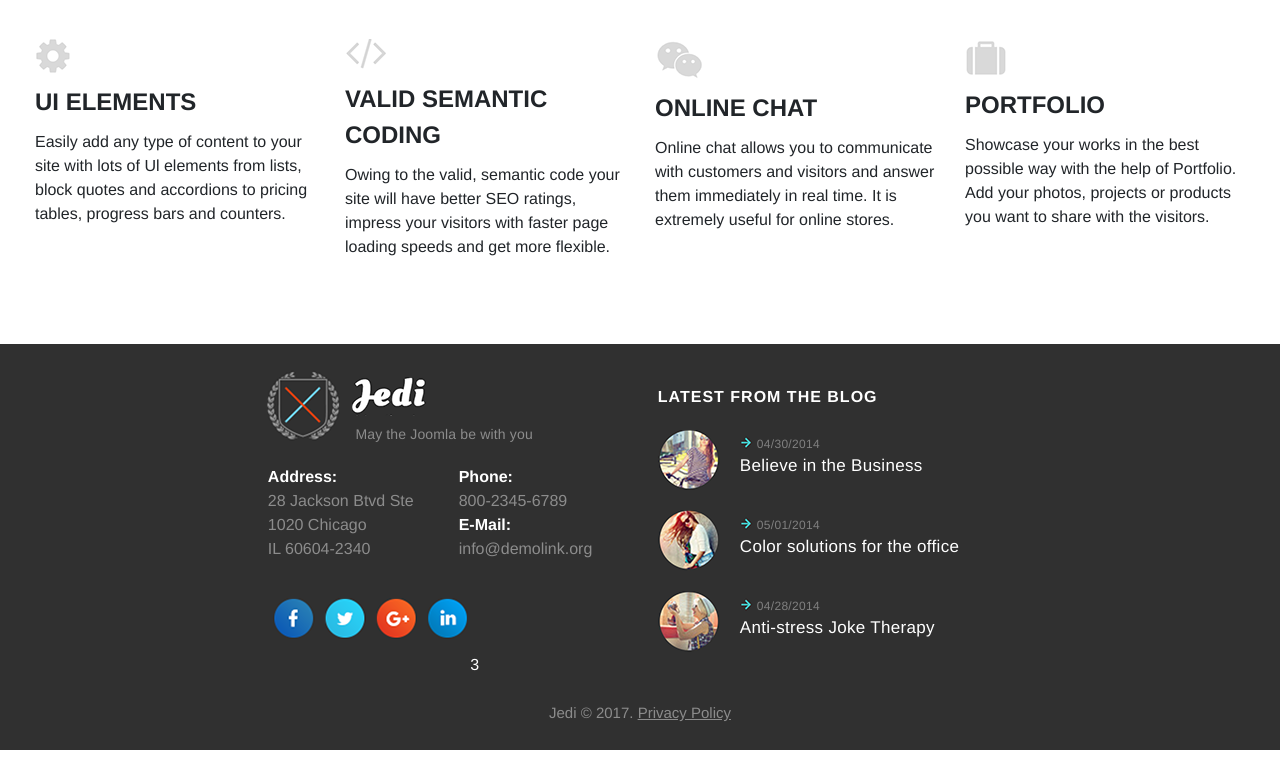
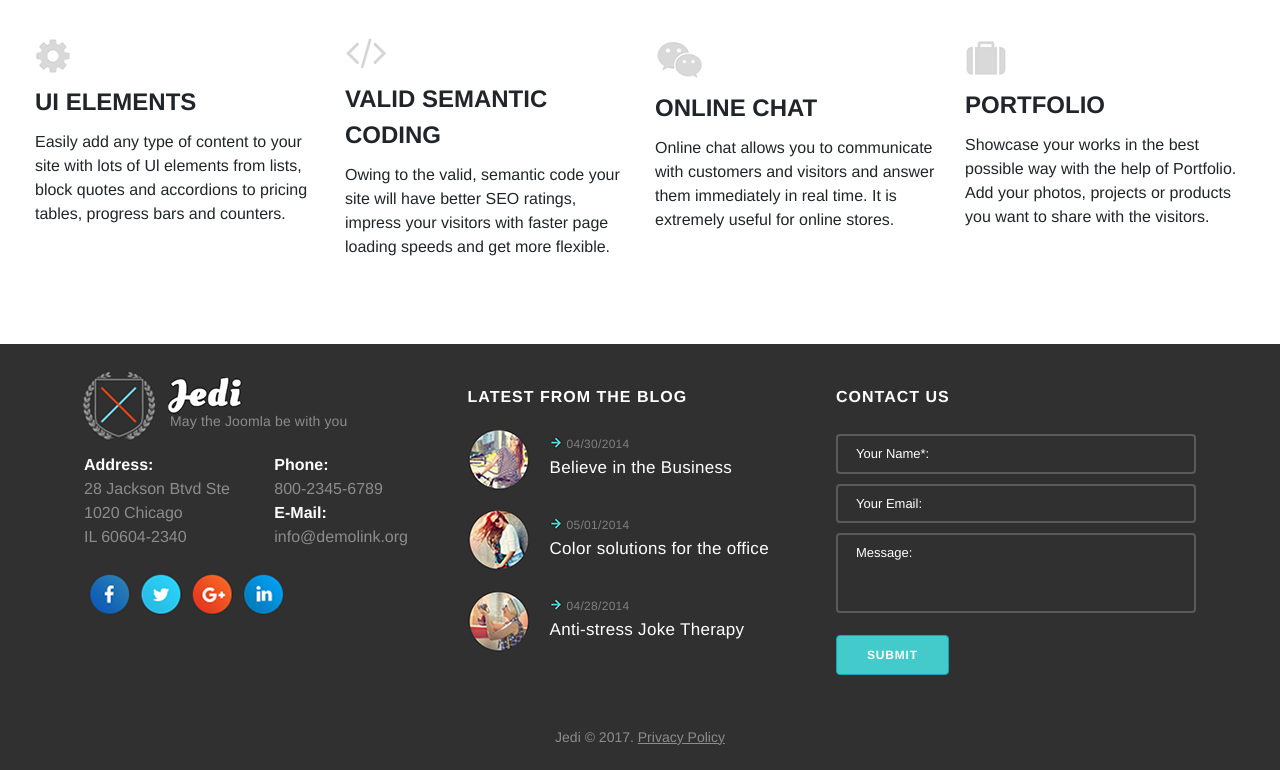
Before and after one commit to diiceas/fd-test, a plain HTML site: page index.html in a window 1280 px wide. Shown: the part 2602-3372 px from the top of the page. Drawn offline with nearby package versions, Linux system fonts and the light colour scheme.

Commit message:
add footer form

```diff
--- a/css/footer.css
+++ b/css/footer.css
@@ -6,7 +6,8 @@ footer {
 footer > .top > .left > .logo-jedi {
   position: relative;
   width: 267px;
-  margin-bottom: 10px;
+  display: inline-block;
+  margin-bottom: 4px;
 }
 
 /* footer .logo-jedi {
@@ -36,9 +37,9 @@ footer > .top > .left > .logo-jedi > div.jedi {
 footer > .top > .left > .logo-jedi > span.text {
   font-size: 14px;
   position: absolute;
-  right: 2px;
-  bottom: 10px;
   letter-spacing: 0.15px;
+  left: 86px;
+  top: 41px;
 }
 
 footer .text-grey {
@@ -46,34 +47,49 @@ footer .text-grey {
 }
 
 footer > .top {
-  padding-top: 26px;
-  padding-left: 86px;
-  padding-right: 86px;
+  padding: 26px 84px 30px;
 }
 
 footer > .top > .left {
-  width: 375px;
+  width: 335px;
+}
+
+footer > .top > .left > .social {
+  margin-top: 25px;
 }
 
 footer > .top > .left > .social > .icon {
-  margin: 25px 5px 0;
+  margin: 0px 5px 0;
 }
 
 footer > .top > .left > .address {
-  padding-right: 45px;
+  padding-right: 40px;
+  display: inline-block;
+}
+
+footer > .top > .left > .phone-email {
+  display: inline-block;
 }
 
 footer .bottom {
   text-align: center;
-  padding: 25px 0;
-  font-size: 15px;
+  padding: 22px 0;
+  font-size: 14px;
 }
 
 footer .bottom a {
   text-decoration: underline;
 }
+footer > .top > .middle {
+  width: 320px;
+}
 
-footer > .top > .middle {
+footer > .top > .right {
+  width: 360px;
+}
+
+footer > .top > .middle,
+footer > .top > .right {
   padding-top: 15px;
 }
 
@@ -98,6 +114,7 @@ footer > .top > .middle > .blog-description > .date-title > .date {
   letter-spacing: 0.3px;
   display: block;
   margin-top: 6px;
+  margin-bottom: 2px;
   position: relative;
   left: 17px;
 }
@@ -115,6 +132,58 @@ footer > .top > .middle > .blog-description > .date-title > .date::before {
 footer > .top > .middle > .blog-description > .date-title > .title {
   letter-spacing: 0.3px;
   font-size: 17px;
+}
+
+footer > .top > .right > .title {
+  text-transform: uppercase;
+  font-weight: 600;
+  letter-spacing: 1px;
+  padding-bottom: 10px;
+}
+
+footer > .top > .right > form {
+  margin-top: 15px;
+  font-size: 13px;
+}
+
+footer > .top > .right > form input,
+footer > .top > .right > form textarea {
+  color: white;
+  background: transparent;
+  border-radius: 4px;
+  padding: 8px 18px;
+  outline: 0;
+  border-style: solid;
+  border: 2px solid #5a5a5a;
+  margin-top: 10px;
+  width: 100%;
+}
+
+footer > .top > .right > form textarea {
+  resize: none;
+  height: 80px;
+}
+
+footer > .top > .right > form input::placeholder,
+footer > .top > .right > form textarea::placeholder {
+  color: white;
+}
+
+footer > .top > .right > form button {
+  margin-top: 16px;
+  font-size: 12px;
+  text-transform: uppercase;
+  font-weight: bold;
+  letter-spacing: 0.8px;
+  padding: 10px 30px;
+  background-color: #43cbcb;
+}
+
+/*disable bootstrap shadow for the button*/
+footer > .top > .right > form .btn-info:hover,
+footer > .top > .right > form .btn-info:active,
+footer > .top > .right > form .btn-info:focus {
+  box-shadow: none !important;
 }
 
 /* footer .logo-jedi > div.jedi {
--- a/index.html
+++ b/index.html
@@ -92,8 +92,8 @@
       </section>
     </main>
     <footer>
-      <div class="top d-flex justify-content-center flex-row flex-wrap">
-        <div class="left d-flex justify-content-left flex-row flex-wrap">
+      <div class="top d-flex justify-content-between flex-row flex-wrap">
+        <div class="left">
           <div class="logo-jedi">
             <div class="sign"></div>
             <div class="jedi"></div>
@@ -113,7 +113,7 @@
             <b>E-Mail:</b><br />
             <span class="text-grey">info@demolink.org</span>
           </div>
-          <div class="social d-flex justify-content-center flex-row flex-wrap">
+          <div class="social d-flex justify-content-start flex-row flex-wrap">
             <div class="icon">
               <a href="#"><img src="assets/social/facebook.png"/></a>
             </div>
@@ -128,9 +128,9 @@
             </div>
           </div>
         </div>
-        <div class="middle col-lg-4">
+        <div class="middle">
           <span class="title">Latest from the blog</span>
-          <div class="blog-description d-flex justify-content-left flex-row flex-wrap">
+          <div class="blog-description d-flex justify-content-start flex-row flex-wrap">
             <div class="image"><img src="/assets/blog/1.png" /></div>
             <div class="date-title">
               <span class="date">04/30/2014</span>
@@ -139,7 +139,7 @@
               </span>
             </div>
           </div>
-          <div class="blog-description d-flex justify-content-left flex-row flex-wrap">
+          <div class="blog-description d-flex justify-content-start flex-row flex-wrap">
             <div class="image"><img src="/assets/blog/2.png" /></div>
             <div class="date-title">
               <span class="date">05/01/2014</span>
@@ -158,7 +158,15 @@
             </div>
           </div>
         </div>
-        <div class="right col-lg-4">3</div>
+        <div class="right">
+          <span class="title">Contact us</span>
+          <form>
+            <input name="name" type="text" placeholder="Your Name*:" />
+            <input name="email" type="text" placeholder="Your Email:" />
+            <textarea name="message" placeholder="Message:"></textarea>
+            <button type="button" class="btn btn-info">Submit</button>
+          </form>
+        </div>
       </div>
       <div class="bottom text-grey">
         Jedi © 2017. <a class="text-grey" href="#">Privacy Policy</a>
```
